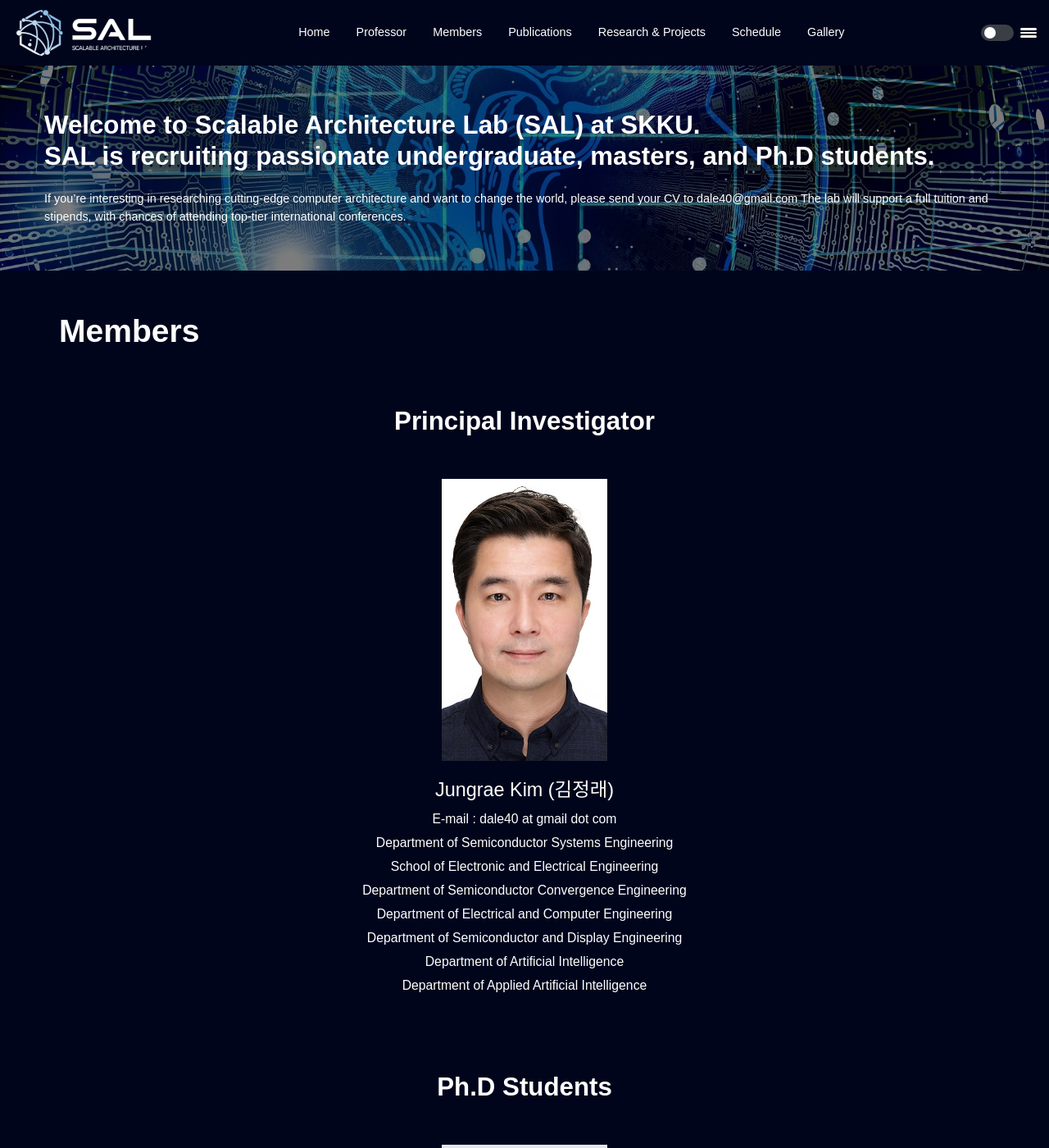
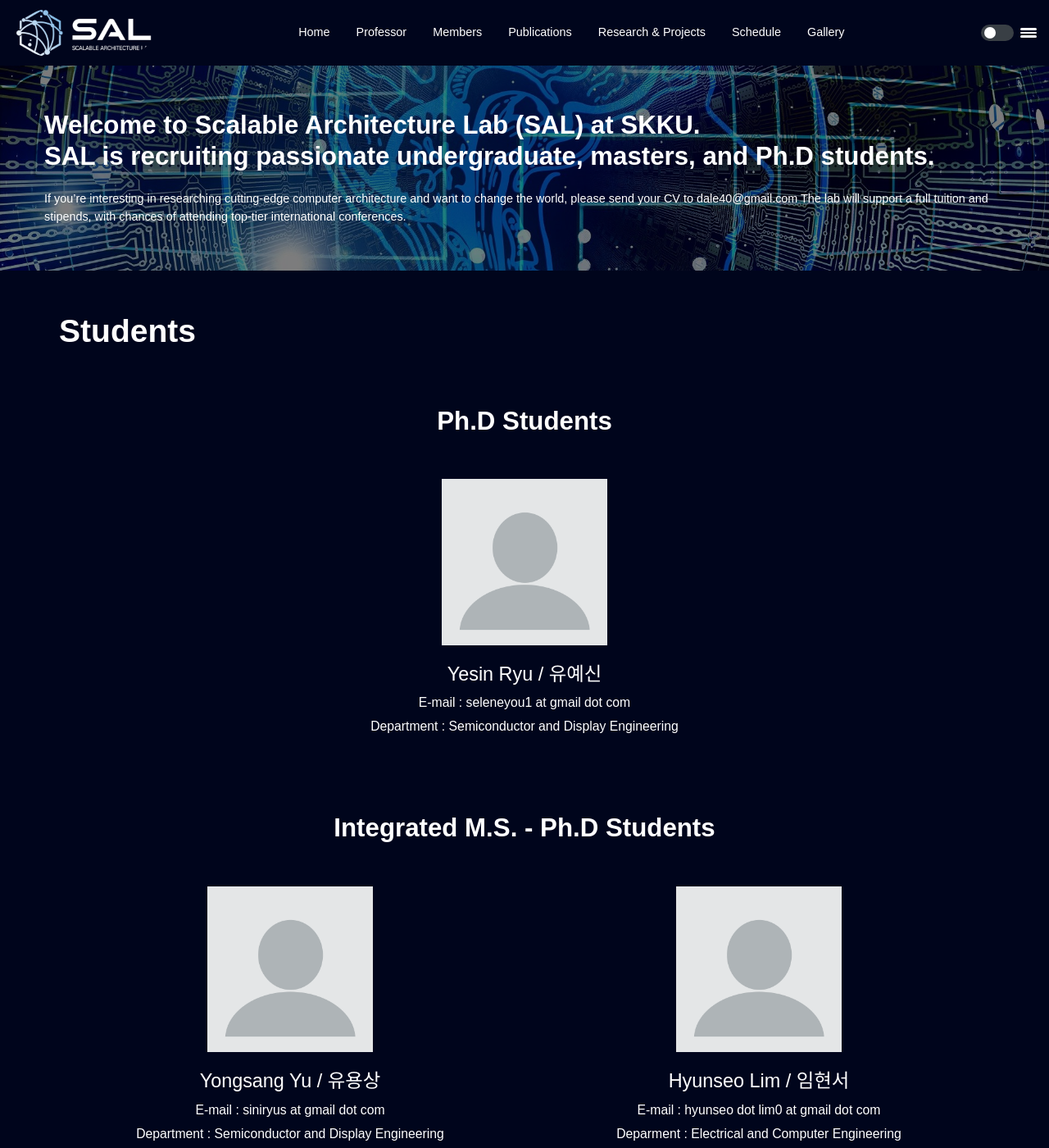
Before and after one commit to scalable-arch/scalable-arch.github.io, a Jekyll site: the page built from members.md, in a window 1280 px wide and 1400 px high. Shown: the whole window at 82% size. Built offline with Jekyll 4.4.1, drawn with Linux system fonts in a browser that asks for light colours.

Commit message:
Update members.md

```diff
--- a/members.md
+++ b/members.md
@@ -1,21 +1,8 @@
 ---
-title: Members
-permalink: /members/
+title: Students
+permalink: /members/students
 layout: member
 ---
-
-## Principal Investigator
-
-- {:.member-img}![alt prof](/assets/images/prof.jpg)
-  - {:.member-name} Jungrae Kim (김정래)
-  - E-mail : **dale40** at **gmail** dot **com**
-  - Department of Semiconductor Systems Engineering
-  - School of Electronic and Electrical Engineering
-  - Department of Semiconductor Convergence Engineering
-  - Department of Electrical and Computer Engineering
-  - Department of Semiconductor and Display Engineering
-  - Department of Artificial Intelligence
-  - Department of Applied Artificial Intelligence
 
 ## Ph.D Students
 
```
